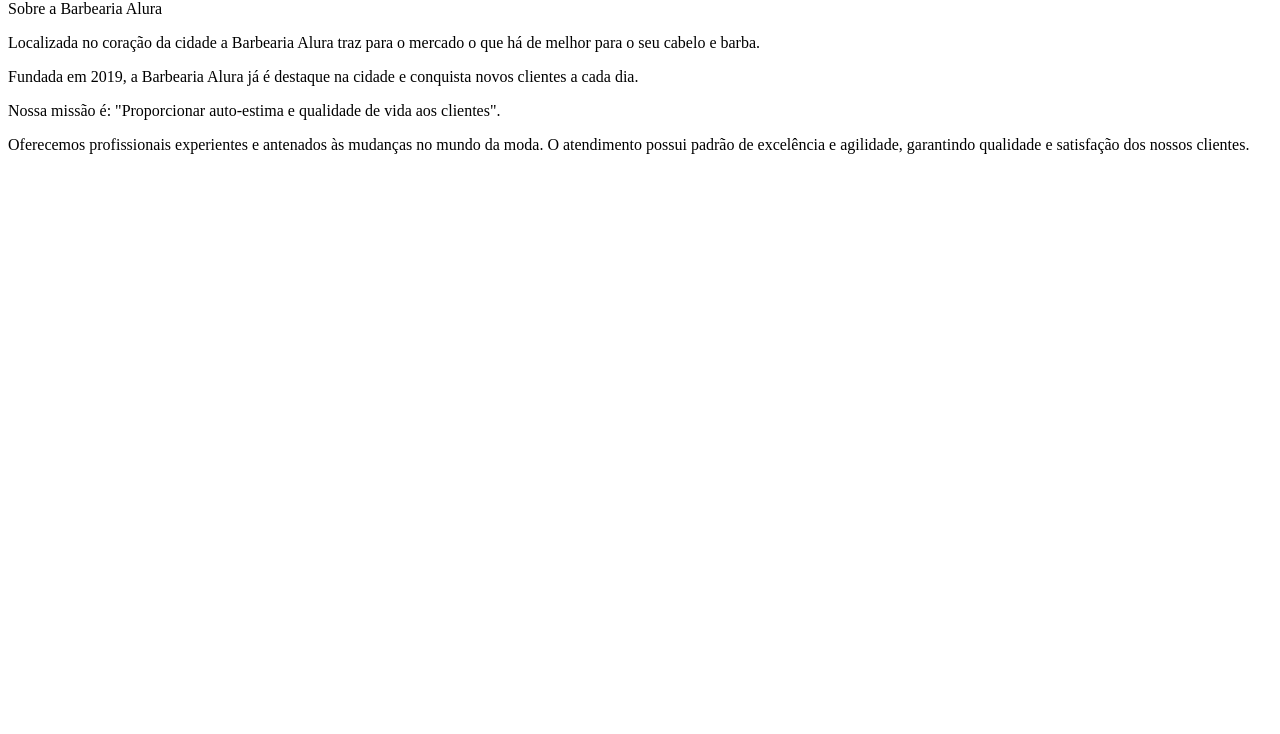
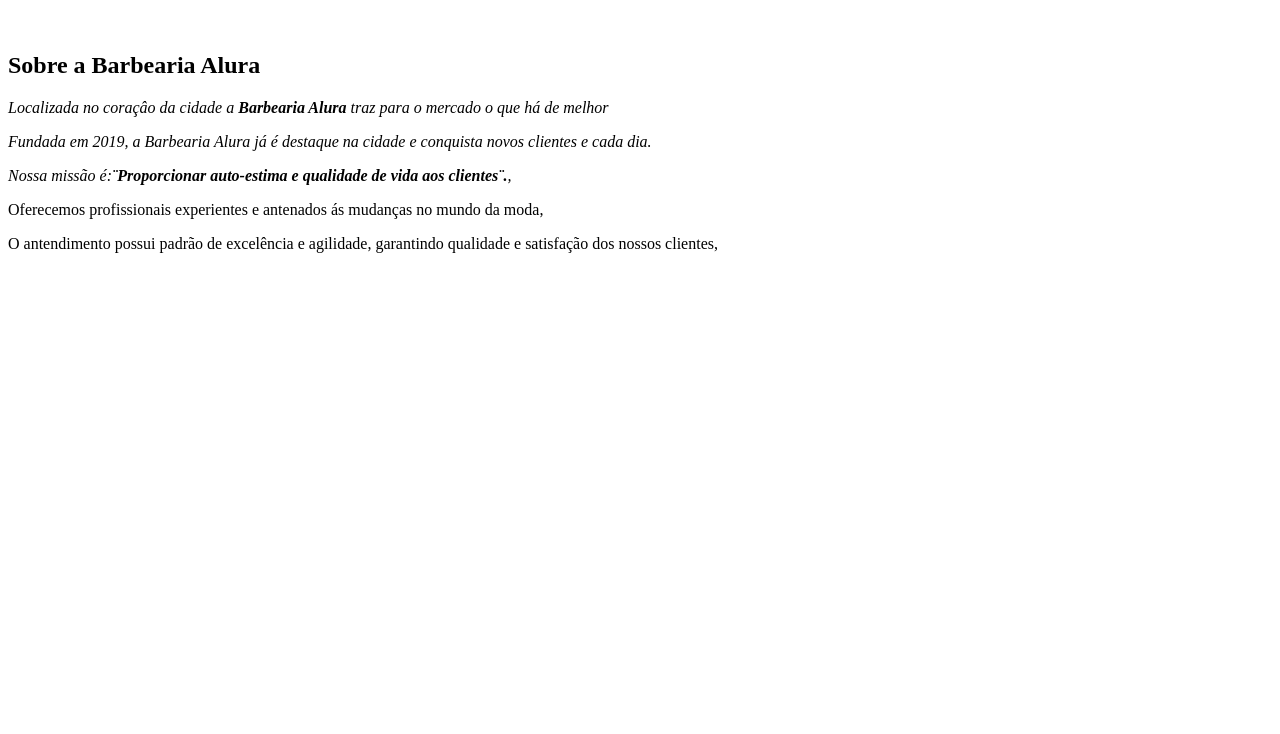
Before and after one commit to agnolraissa/primeiro-repositorio-, a plain HTML site: page index.html in a window 1280 px wide. Shown: the part 66-800 px from the top of the page. Drawn offline with Linux system fonts and the light colour scheme.

Commit message:
Add files via upload

```diff
--- a/index.html
+++ b/index.html
@@ -1,6 +1,30 @@
-<h1><strong>Barbearia Alura</strong></h1>
-<p>Sobre a Barbearia Alura</p>
-<p>Localizada no coração da cidade a Barbearia Alura traz para o mercado o que há de melhor para o seu cabelo e barba.</p>
-<p>Fundada em 2019, a Barbearia Alura já é destaque na cidade e conquista novos clientes a cada dia.</p>
-<p>Nossa missão é: "Proporcionar auto-estima e qualidade de vida aos clientes".</p>
-<p>Oferecemos profissionais experientes e antenados às mudanças no mundo da moda. O atendimento possui padrão de excelência e agilidade, garantindo qualidade e satisfação dos nossos clientes.</p>
+<!DOCTYPE html>
+<html lang="pt-br">
+<head>
+<meta charset="UTF-8">
+<title> Barbearia Alura</title>
+<link rel="stylesheet" href="style.css">
+</head>
+
+<body>
+</header>
+<h1><strong>class=¨titulo-principal¨ barbearia Alura</strong></h1>
+</header>
+<img id="banner.jpg">
+<div class="principal">
+
+<h2 class=¨titulo-centralizado¨> Sobre a Barbearia Alura </h2>
+
+
+<p id="missao"><em> Localizada no coraçâo da cidade a <strong> Barbearia Alura </strong> traz para o mercado o que há de melhor
+
+<p>Fundada em 2019, a Barbearia Alura já é destaque na cidade e conquista novos clientes e cada dia.</p>
+
+<p id="missao"><em></em>Nossa missão é:<strong>¨Proporcionar auto-estima e qualidade de vida aos clientes¨.</strong>,</em></p>
+
+<p>Oferecemos profissionais experientes e antenados ás mudanças no mundo da moda,</div>
+
+<p> O antendimento possui padrão de excelência e agilidade, garantindo qualidade e satisfação dos nossos clientes,</p> </di>
+
+<div class="beneficios"
+<h3 class="titulo-centralizado">
```
